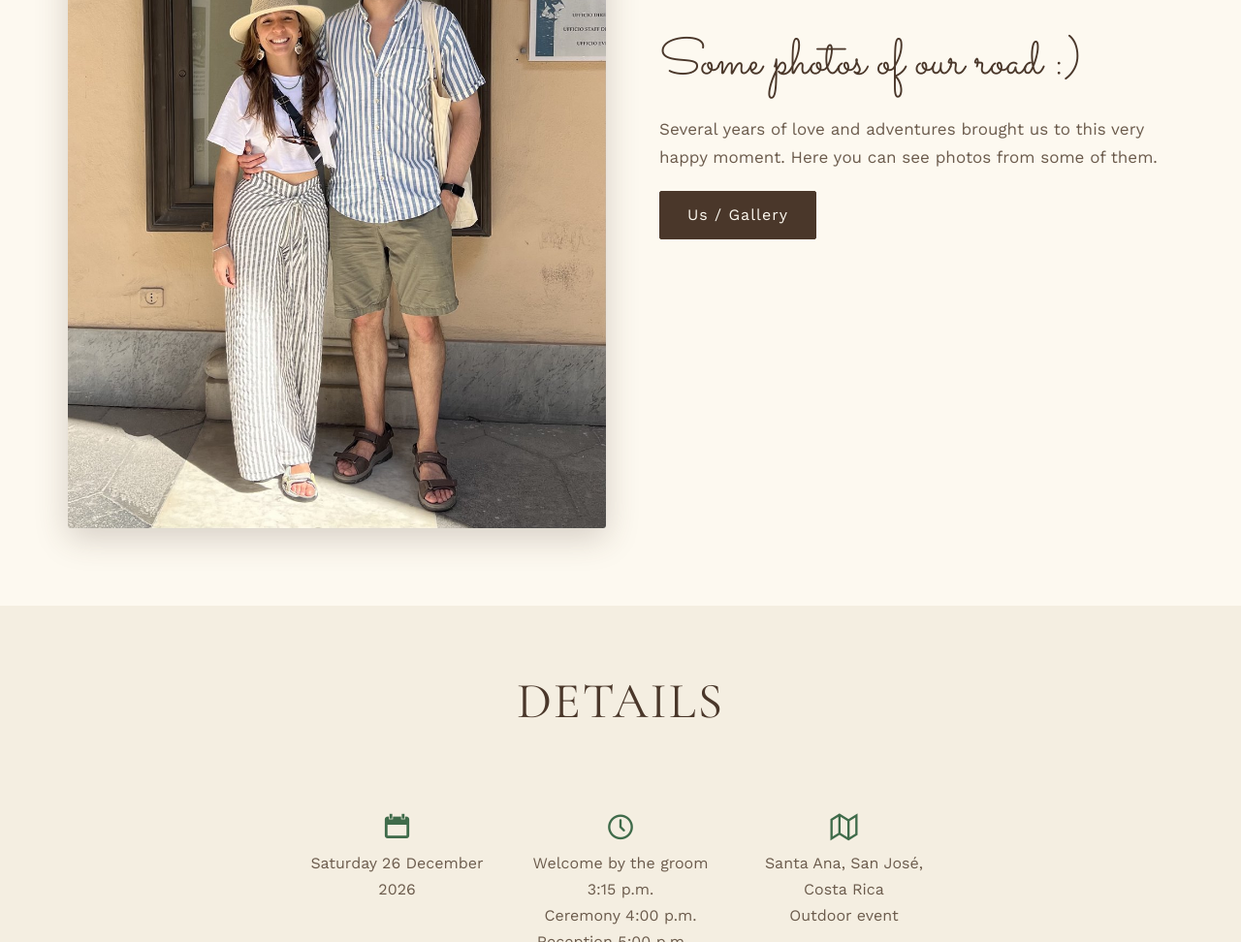
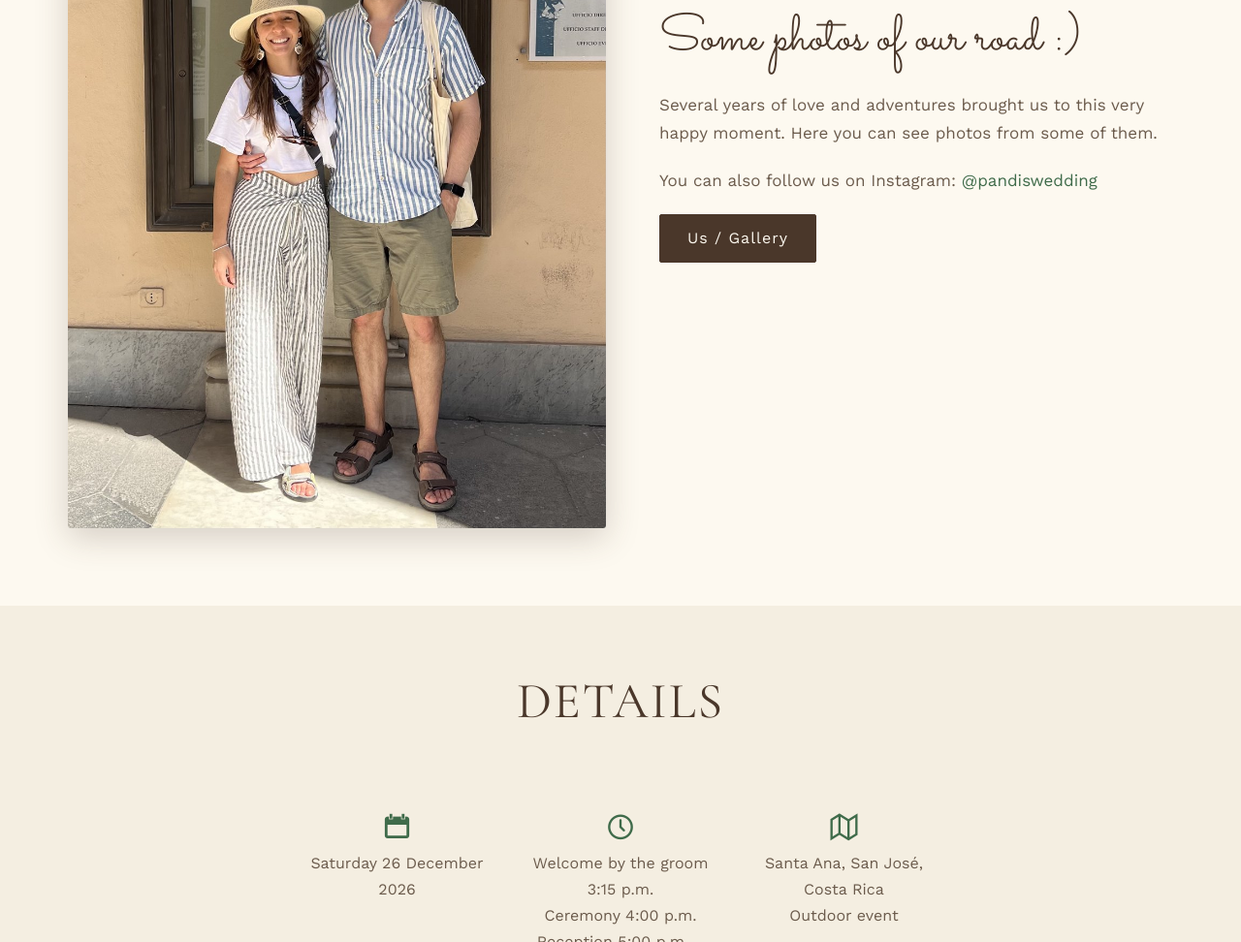
Before and after one commit to CamSalda/web_boda, a plain HTML site: page index.html in a window 1280 px wide. Shown: the part 1317-2289 px from the top of the page at 97% size. Drawn offline with nearby package versions, Linux system fonts and the light colour scheme; files whose address does not match are found by name.

Commit message:
Agregar Instagram @pandiswedding en la sección de fotos (ES/EN/FR)
Co-Authored-By: Claude Opus 4.8 (1M context) <noreply@anthropic.com>

```diff
--- a/index.html
+++ b/index.html
@@ -125,6 +125,9 @@
 						Here you can see photos from some of them.
 					</p>
 					<p class="fr">Plusieurs années d'amour et d'aventures ont fait partie de notre chemin jusqu'à ce moment si heureux. Vous pouvez voir ici des photos de certains de ces moments.</p>
+					<p class="insta">
+						<span class="es">También podés seguirnos en Instagram: </span><span class="en">You can also follow us on Instagram: </span><span class="fr">Vous pouvez aussi nous suivre sur Instagram : </span><a href="https://www.instagram.com/pandiswedding" target="_blank" rel="noopener">@pandiswedding</a>
+					</p>
 					<p><a class="btn btn-default btn-sm" href="#galeria">
 						<span class="es">Nosotros / Galería</span><span class="en">Us / Gallery</span><span class="fr">Nous / Galerie</span>
 					</a></p>
```
